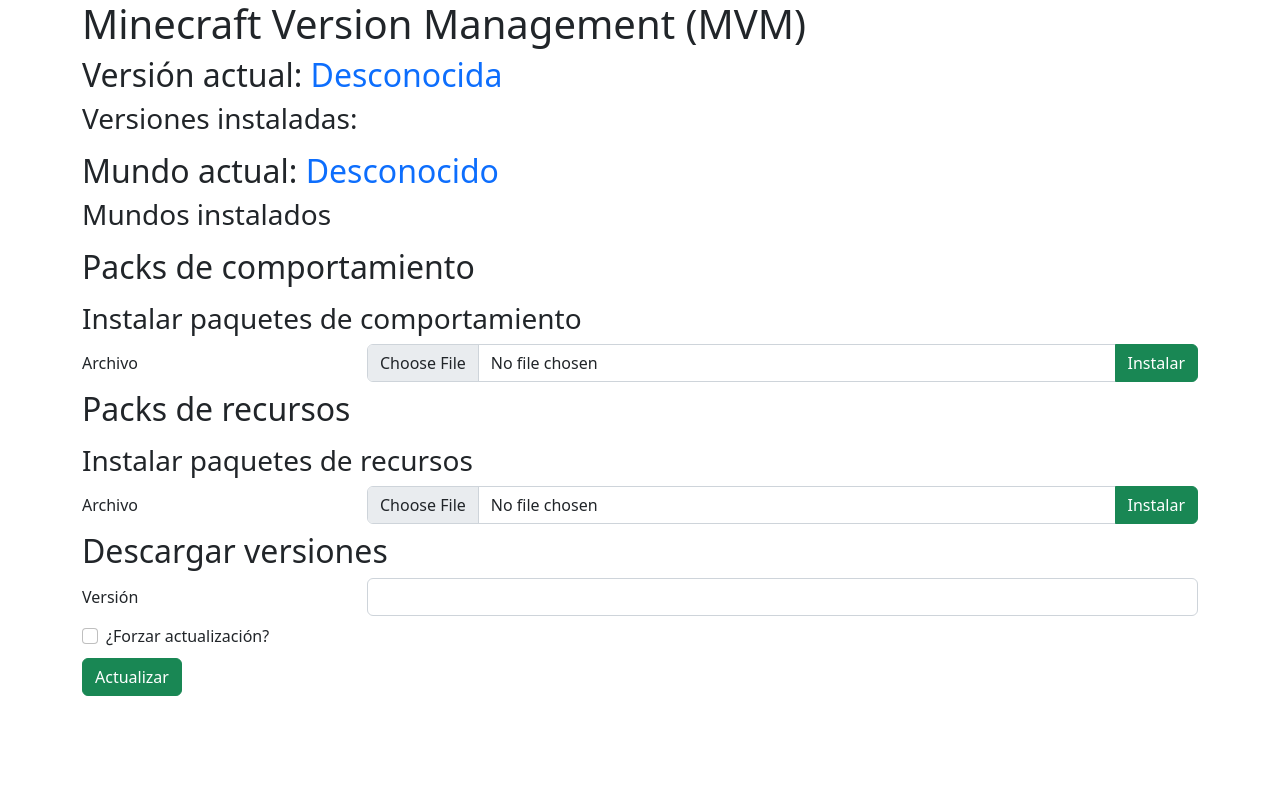
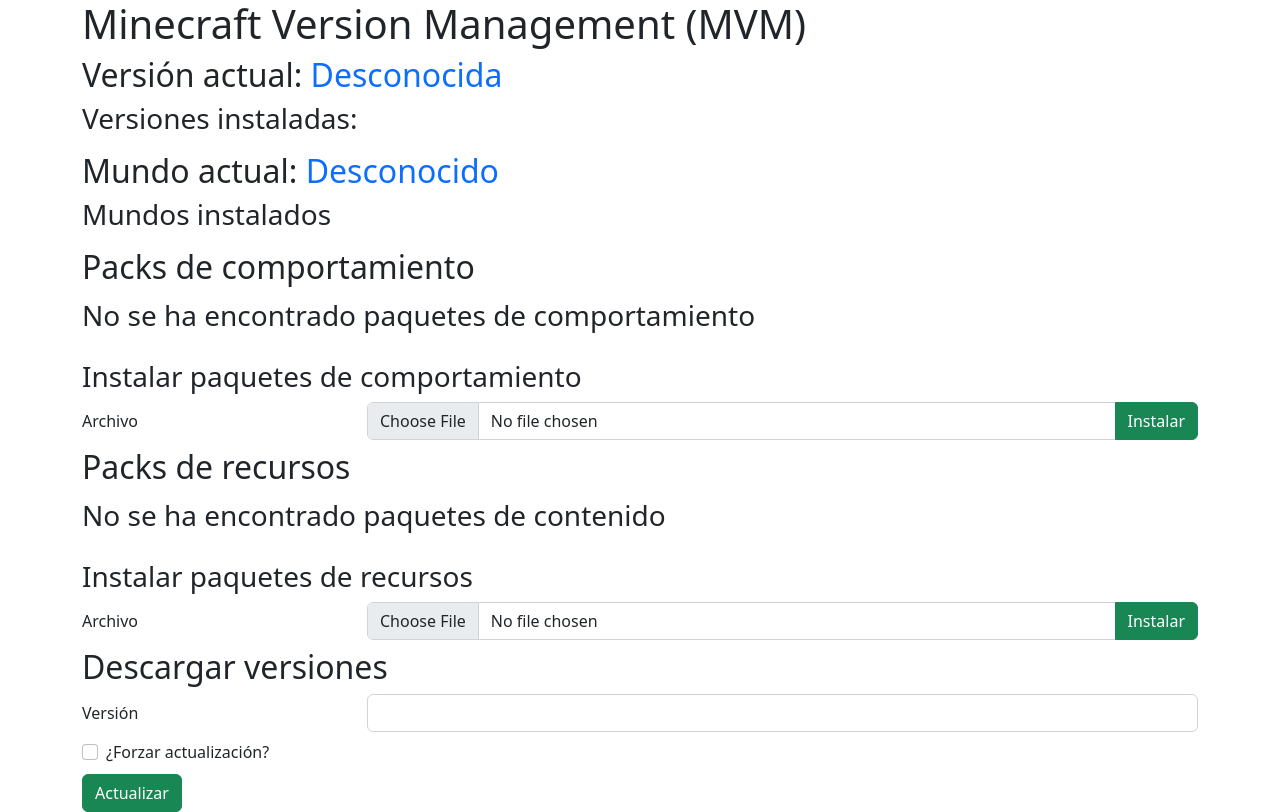
Before and after one commit to BrandonlinU/mvm, a Symfony app: template templates/index.html.twig in a window 1280 px wide. Before the commit the page ends 696 px from the top, so only its background shows below. Run offline with Twig, Linux system fonts and the light colour scheme; the template is opened without the code that fills it, so the values that code supplies are empty; some libraries are stand-ins or nearby versions.

Commit message:
Mensajes al no haber paquetes de contenido

```diff
--- a/templates/index.html.twig
+++ b/templates/index.html.twig
@@ -88,6 +88,8 @@
                     </div>
                 </div>
             </div>
+        {% else %}
+            <p class="fs-3">No se ha encontrado paquetes de comportamiento</p>
         {% endfor %}
         </div>
 
@@ -138,6 +140,8 @@
                     </div>
                 </div>
             </div>
+        {% else %}
+            <p class="fs-3">No se ha encontrado paquetes de contenido</p>
         {% endfor %}
         </div>
 
```
